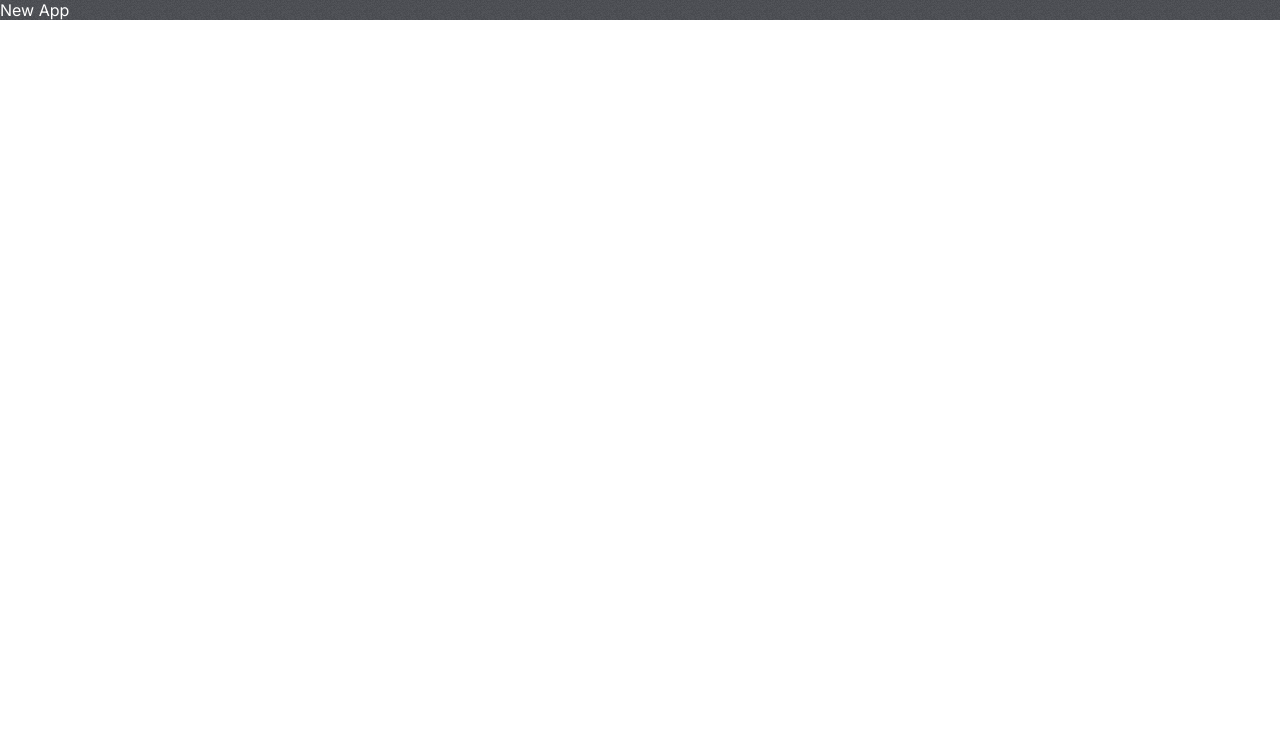
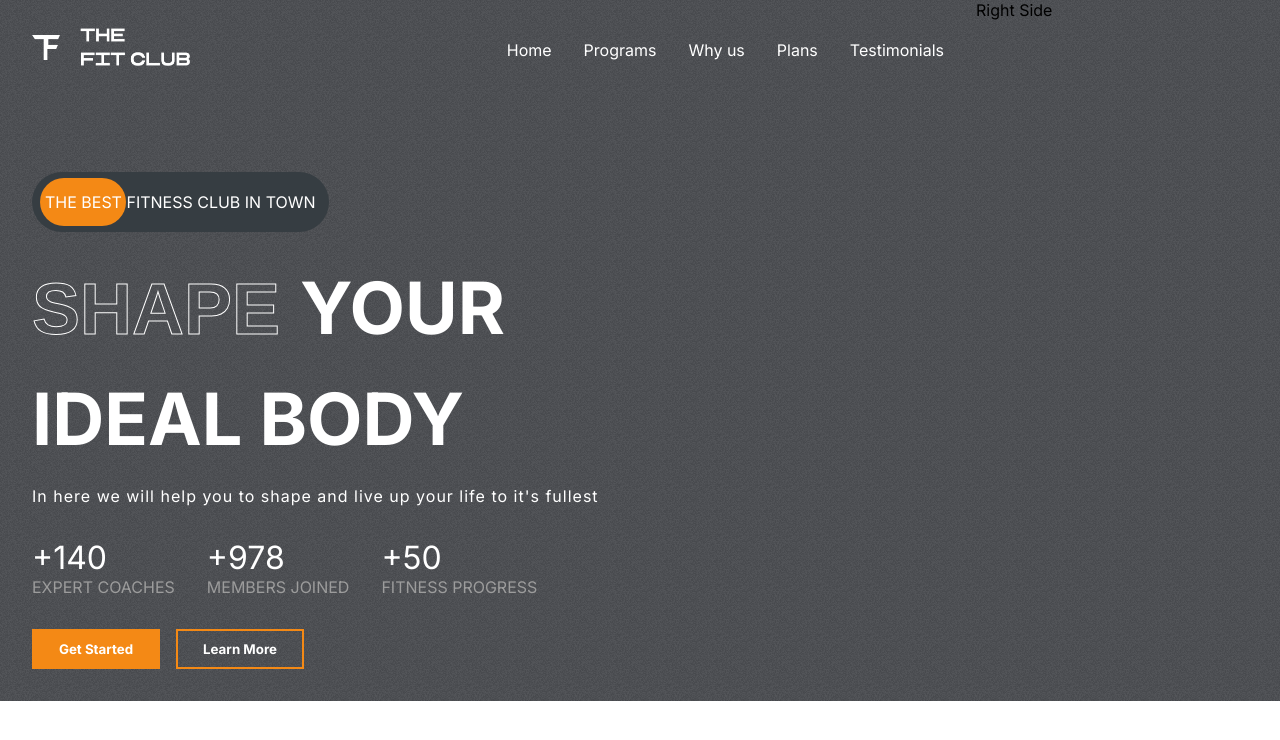
Before and after one commit to AgweBryan/react-responsive-gym-website, a React (Create React App) app: page / in a window 1280 px wide. Shown: the top 740 px of the page. Built offline with nearby package versions, Linux system fonts and the light colour scheme.

Commit message:
complete hero left

```diff
--- a/src/App.css
+++ b/src/App.css
@@ -1,12 +1,12 @@
 /* make variables */
 :root {
-  --lightgray: #D9D9D9;
+  --lightgray: #d9d9d9;
   --gray: #9c9c9c;
   --orange: #f48915;
-  --darkGrey: #464D53;
+  --darkGrey: #464d53;
   --caloryCard: #656565;
   --planCard: linear-gradient(210.41deg, #fa5042 1.14%, #ffa739 100.75%);
-  --appColor:  #3c3f45;
+  --appColor: #3c3f45;
 }
 
 .App {
@@ -18,6 +18,28 @@
   gap: 6rem;
   overflow: hidden;
 }
-::-webkit-scrollbar{
+::-webkit-scrollbar {
   display: none;
 }
+
+.stroke-text {
+  color: transparent;
+  font-family: Arial, Helvetica, sans-serif;
+  -webkit-text-stroke-width: 1px;
+  -webkit-text-stroke-color: white;
+}
+
+.btn {
+  background: white;
+  padding: 0.5rem;
+  font-weight: bold;
+  border: 4px solid transparent;
+  transition: 300ms all;
+  display: flex;
+  align-items: center;
+  justify-content: center;
+}
+
+.btn:hover {
+  cursor: pointer;
+}
--- a/src/App.js
+++ b/src/App.js
@@ -1,8 +1,9 @@
 import "./App.css";
+import { Hero } from "./components/Hero/Hero";
 function App() {
   return (
     <div className="App">
-      <span style={{ color: "white" }}>New App</span>
+      <Hero />
     </div>
   );
 }
--- /dev/null
+++ b/src/components/Header/Header.jsx
@@ -0,0 +1,18 @@
+import React from "react";
+import "./style/header.css";
+import Logo from "../../assets/logo.png";
+
+export const Header = () => {
+  return (
+    <div className="header">
+      <img src={Logo} alt="logo" className="header__logo" />
+      <ul className="header__menu">
+        <li>Home</li>
+        <li>Programs</li>
+        <li>Why us</li>
+        <li>Plans</li>
+        <li>Testimonials</li>
+      </ul>
+    </div>
+  );
+};
--- /dev/null
+++ b/src/components/Header/style/header.css
@@ -0,0 +1,18 @@
+.header {
+  display: flex;
+  justify-content: space-between;
+}
+.header__logo {
+  width: 10rem;
+  height: 3rem;
+}
+.header__menu {
+  list-style: none;
+  display: flex;
+  gap: 2rem;
+  color: white;
+}
+.header__menu > li:hover {
+  color: var(--orange);
+  cursor: pointer;
+}/*# sourceMappingURL=header.css.map */
--- /dev/null
+++ b/src/components/Header/style/header.scss
@@ -0,0 +1,21 @@
+.header {
+  display: flex;
+  justify-content: space-between;
+
+  &__logo {
+    width: 10rem;
+    height: 3rem;
+  }
+
+  &__menu {
+    list-style: none;
+    display: flex;
+    gap: 2rem;
+    color: white;
+
+    & > li:hover {
+      color: var(--orange);
+      cursor: pointer;
+    }
+  }
+}
--- /dev/null
+++ b/src/components/Hero/Hero.jsx
@@ -0,0 +1,62 @@
+import React from "react";
+import { Header } from "../Header/Header";
+import "./style/hero.css";
+
+export const Hero = () => {
+  return (
+    <div className="hero">
+      <div className="hero__left">
+        <Header />
+        {/* the best ad start */}
+        <div className="the-best-ad">
+          <div></div>
+          <span>the best fitness club in town</span>
+        </div>
+        {/* The best ad end */}
+
+        {/* Hero heading start */}
+        <div className="hero__left--text">
+          <div>
+            <span className="stroke-text">Shape </span>
+            <span>Your</span>
+          </div>
+          <div>
+            <span>Ideal Body</span>
+          </div>
+          <div>
+            <span>
+              In here we will help you to shape and live up your life to it's
+              fullest
+            </span>
+          </div>
+        </div>
+        {/* Hero heading end */}
+
+        {/* Numbers start */}
+        <div className="hero__left--figures">
+          <div>
+            <span>+140</span>
+            <span>expert coaches</span>
+          </div>
+          <div>
+            <span>+978</span>
+            <span>members joined</span>
+          </div>
+          <div>
+            <span>+50</span>
+            <span>fitness progress</span>
+          </div>
+        </div>
+        {/* Numbers end */}
+
+        {/* hero buttons start */}
+        <div className="hero__left--buttons">
+          <button className="btn">Get Started</button>
+          <button className="btn">Learn More</button>
+        </div>
+        {/* hero buttons end */}
+      </div>
+      <div className="hero__right">Right Side</div>
+    </div>
+  );
+};
--- /dev/null
+++ b/src/components/Hero/style/hero.css
@@ -0,0 +1,91 @@
+.hero {
+  display: flex;
+  justify-content: space-between;
+}
+.hero__left {
+  padding: 2rem;
+  padding-top: 1.5rem;
+  flex: 3;
+  display: flex;
+  gap: 2rem;
+  flex-direction: column;
+}
+.hero__left .the-best-ad {
+  margin-top: 4rem;
+  background-color: #363d42;
+  border-radius: 4rem;
+  width: -webkit-fit-content;
+  width: -moz-fit-content;
+  width: fit-content;
+  padding: 20px 13px;
+  text-transform: uppercase;
+  color: white;
+  position: relative;
+  display: flex;
+  align-items: center;
+  justify-content: flex-start;
+}
+.hero__left .the-best-ad > span {
+  z-index: 2;
+}
+.hero__left .the-best-ad > div {
+  position: absolute;
+  background-color: var(--orange);
+  width: 5.4rem;
+  height: 80%;
+  left: 8px;
+  border-radius: 3rem;
+  z-index: 1;
+}
+.hero__left--text {
+  display: flex;
+  flex-direction: column;
+  gap: 1.5rem;
+  text-transform: uppercase;
+  font-size: 4.5rem;
+  font-weight: bold;
+  color: white;
+  text-overflow: inherit;
+}
+.hero__left--text > div:nth-of-type(3) {
+  font-size: 1rem;
+  font-weight: 200;
+  text-transform: none;
+  letter-spacing: 1px;
+  width: 80%;
+}
+.hero__left--figures {
+  display: flex;
+  gap: 2rem;
+}
+.hero__left--figures > div {
+  display: flex;
+  flex-direction: column;
+}
+.hero__left--figures > div > span:nth-of-type(1) {
+  color: white;
+  font-size: 2rem;
+}
+.hero__left--figures > div > span:nth-of-type(2) {
+  color: var(--gray);
+  text-transform: uppercase;
+}
+.hero__left--buttons {
+  display: flex;
+  gap: 1rem;
+  font-weight: normal;
+}
+.hero__left--buttons > button:nth-child(1) {
+  color: white;
+  background-color: var(--orange);
+  width: 8rem;
+}
+.hero__left--buttons > button:nth-child(2) {
+  color: white;
+  background-color: transparent;
+  width: 8rem;
+  border: 2px solid var(--orange);
+}
+.hero__right {
+  flex: 1;
+}/*# sourceMappingURL=hero.css.map */
--- /dev/null
+++ b/src/components/Hero/style/hero.scss
@@ -0,0 +1,101 @@
+.hero {
+  display: flex;
+  justify-content: space-between;
+
+  &__left {
+    padding: 2rem;
+    padding-top: 1.5rem;
+    flex: 3;
+    display: flex;
+    gap: 2rem;
+    flex-direction: column;
+
+    .the-best-ad {
+      margin-top: 4rem;
+      background-color: #363d42;
+      border-radius: 4rem;
+      width: fit-content;
+      padding: 20px 13px;
+      text-transform: uppercase;
+      color: white;
+      position: relative;
+      display: flex;
+      align-items: center;
+      justify-content: flex-start;
+
+      & > span {
+        z-index: 2;
+      }
+
+      & > div {
+        position: absolute;
+        background-color: var(--orange);
+        width: 5.4rem;
+        height: 80%;
+        left: 8px;
+        border-radius: 3rem;
+        z-index: 1;
+      }
+    }
+
+    &--text {
+      display: flex;
+      flex-direction: column;
+      gap: 1.5rem;
+      text-transform: uppercase;
+      font-size: 4.5rem;
+      font-weight: bold;
+      color: white;
+      text-overflow: inherit;
+
+      & > div:nth-of-type(3) {
+        font-size: 1rem;
+        font-weight: 200;
+        text-transform: none;
+        letter-spacing: 1px;
+        width: 80%;
+      }
+    }
+
+    &--figures {
+      display: flex;
+      gap: 2rem;
+
+      & > div {
+        display: flex;
+        flex-direction: column;
+
+        & > span:nth-of-type(1) {
+          color: white;
+          font-size: 2rem;
+        }
+        & > span:nth-of-type(2) {
+          color: var(--gray);
+          text-transform: uppercase;
+        }
+      }
+    }
+
+    &--buttons {
+      display: flex;
+      gap: 1rem;
+      font-weight: normal;
+
+      & > button:nth-child(1) {
+        color: white;
+        background-color: var(--orange);
+        width: 8rem;
+      }
+      & > button:nth-child(2) {
+        color: white;
+        background-color: transparent;
+        width: 8rem;
+        border: 2px solid var(--orange);
+      }
+    }
+  }
+
+  &__right {
+    flex: 1;
+  }
+}
```
Also changed, not shown: 2 other files (tests, documents, lock files or other folders).
